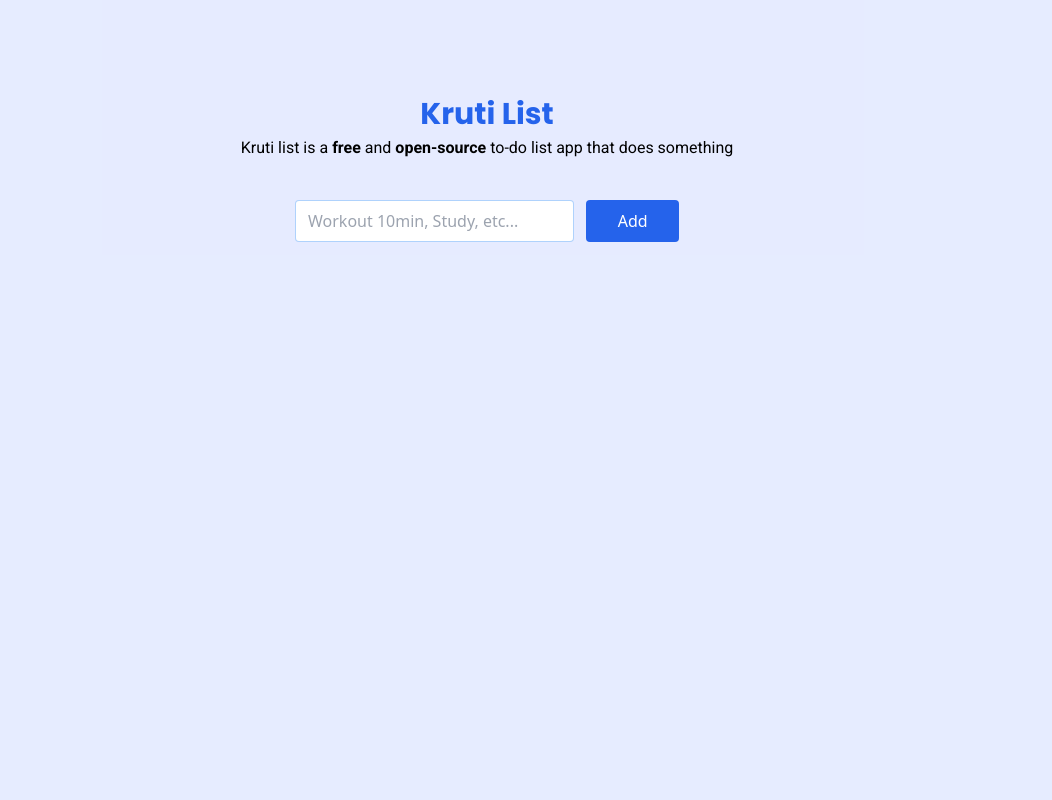
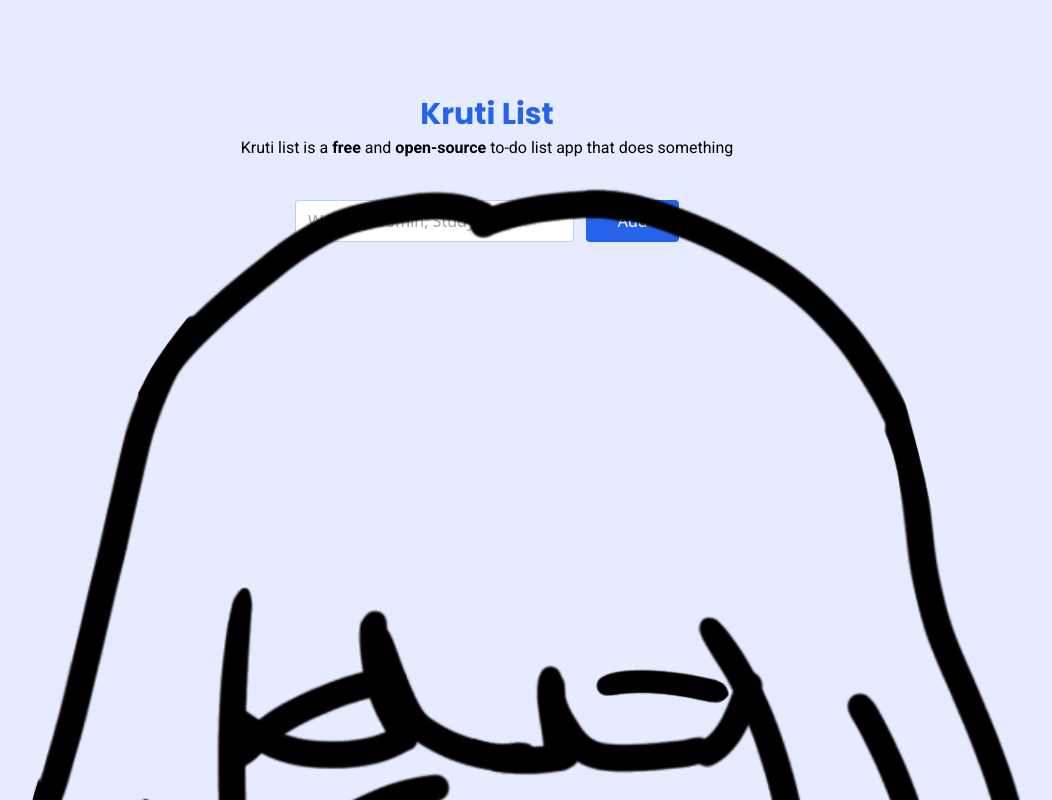
Before and after one commit to nomi-nonsz/kruti-list, a React (Create React App) app: page / in a window 1280 px wide. Shown: the top 800 px of the page, without its empty margins (153-1205 px from the left). Built offline with nearby package versions, Linux system fonts and the light colour scheme.

Commit message:
author stuff

```diff
--- a/src/App.js
+++ b/src/App.js
@@ -1,13 +1,17 @@
 import React from "react";
 import ToDo from "./assets/components/todo";
+import AuthorImg from "./assets/images/author.png";
+import './assets/icons/bootstrap/bootstrap-icon.css';
+import './assets/components/fonts/google-fonts.css';
 import './assets/css/dist/output.css';
 import './assets/css/utilities.css';
-import './assets/icons/bootstrap/bootstrap-icon.css';
-import './assets/components/fonts/google-fonts.css'
 
 function App() {
   return <>
     <main className="bg-indigo-100 bg-opacity-80 py-24 px-20 h-screen overflow-scroll">
+      <div className="absolute top-3 left-3">
+        <img className="w-14" src={AuthorImg} alt="author" />
+      </div>
       <header className="text-center">
         <h1 className="text-3xl font-poppins font-bold text-blue-600">Kruti List</h1>
         <p className="mt-1 mx-auto font-roboto w-3/4">Kruti list is a <b className="">free</b> and <b className="">open-source</b> to-do list app that does something</p>
```
Also changed, not shown: src/assets/images/author.png (added).
